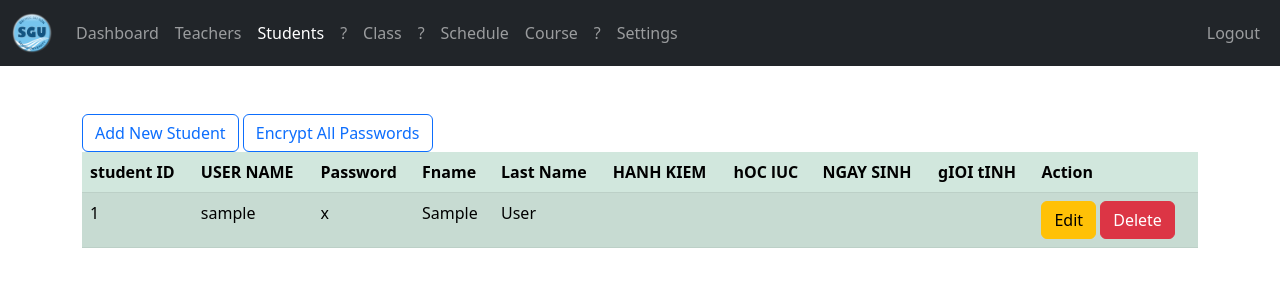
After one commit to omodtung/systemManageStudent, a PHP site: page /admin/studentUI.php in a window 1280 px wide. The commit adds this page. Shown: the top 300 px of the page. Run offline with PHP 8.4, Linux system fonts and the light colour scheme; the visitor is signed in with stand-in values (Sample User, id 1); tables that the repository leaves empty or names only in its code hold one stand-in row (values such as "Sample post"); data that the repository does not hold is empty.

Commit message:
studentUI AND getListStudent

```diff
--- a/DB_connection.php
+++ b/DB_connection.php
@@ -3,7 +3,7 @@
 $sName = "localhost";
 $uName = "root";
 $pass  = "";
-$db_name = "test";
+$db_name = "test2";
 
 try {
 	$conn = new PDO("mysql:host=$sName;dbname=$db_name", $uName, $pass);
--- /dev/null
+++ b/admin/data/student.php
@@ -0,0 +1,18 @@
+<?php
+
+
+function getAllStudents($conn){
+   $sql = "SELECT * FROM students";
+   $stmt = $conn->prepare($sql);
+   $stmt->execute();
+
+   if ($stmt->rowCount() >= 1) {
+     $students = $stmt->fetchAll();
+     return $students;
+   }else {
+   	return 0;
+   }
+}
+
+
+ ?>
--- a/admin/inc/navBar.php
+++ b/admin/inc/navBar.php
@@ -18,7 +18,7 @@
           <a class="nav-link" href="teacherUI.php">Teachers</a>
         </li>
         <li class="nav-item">
-          <a class="nav-link" href="#contact">Students</a>
+          <a class="nav-link" href="studentUI.php">Students</a>
         </li>
         <li class="nav-item">
           <a class="nav-link" href="#contact">?</a>
--- a/admin/index.php
+++ b/admin/index.php
@@ -23,7 +23,7 @@ if (isset($_SESSION['admin_id']) && isset($_SESSION['role'])) {
 
         <body >
             <?php
-            include "inc/navbar.php";
+            include "inc/navBar.php";
             ?>
             <div class="container mt-6">
                 <div class="container text-center">
--- a/admin/req/teacher-edit.php
+++ b/admin/req/teacher-edit.php
@@ -16,6 +16,7 @@ if(isset($_SESSION['admin_id']) && isset($_SESSION['role']))
         $lname = $_POST['lname'];
         $uname = $_POST['uname'];
         $subjects = "";
+
         $grades = "";
         foreach ($_POST['subjects'] as $Subject) {
             $subjects .= $Subject;
--- /dev/null
+++ b/admin/studentUI.php
@@ -0,0 +1,118 @@
+<?php
+session_start();
+if (isset($_SESSION['admin_id']) && isset($_SESSION['role'])) {
+
+    if ($_SESSION['role'] = 'Admin') {
+        include "../DB_connection.php";
+        include "data/teacherAd.php";
+        include "data/subject.php";
+        include "data/grade.php";
+        include "data/student.php";
+        $teachers =   getAllTeachers($conn);
+$students = getAllStudents($conn);
+        //print_r($teachers);
+
+?>
+ <!DOCTYPE html>
+        <html lang="en">
+
+        <head>
+            <meta charset="UTF-8">
+            <meta name="viewport" content="width=device-width, initial-scale=1.0">
+            <title>Home - Su Pham Thuc Hanh High School</title>
+            <link rel="stylesheet" href="https://cdn.jsdelivr.net/npm/bootstrap@5.2.0/dist/css/bootstrap.min.css">
+            <link rel="stylesheet" href="..css/style.css">
+            <link rel="icon" href="..logo.png">
+            <script src="https://ajax.googleapis.com/ajax/libs/jquery/3.6.0/jquery.min.js"></script>
+            <link rel="stylesheet" href="https://cdnjs.cloudflare.com/ajax/libs/font-awesome/4.7.0/css/font-awesome.min.css">
+
+        </head>
+
+        <body>
+            <?php
+            include "inc/navBar.php";
+            if ($students != 0) {
+
+
+            ?>
+                <div class="container mt-5">
+                    <a href="siteStudentAdd.php" class="btn btn-outline-primary btn_add_teacher">Add New Student</a>
+                    <a href="./req/encryptpasswords.php" class="btn btn-outline-primary btn_encrypt">Encrypt All Passwords</a>
+                    <div class="table-responsive">
+                        <table class="table table-success table-striped n-table">
+                            <thead>
+                                <tr>
+
+                                    <th scope="col">student ID</th>
+                                    <th scope="col">USER NAME</th>
+                                    <th scope="col">Password</th>
+                                    <th scope="col">Fname</th>
+                                    <th scope="col">Last Name</th>
+                                    <th scope="col">HANH KIEM</th>
+                                    <th scope="col"> hOC lUC</th>
+                                    <th scope="col"> NGAY SINH </th>
+                                    <th scope="col"> gIOI tINH </th>
+                                    <th scope="col"> Action </th>
+
+
+                                </tr>
+                            </thead>
+                            <tbody>
+
+                                <?php foreach ($students as  $student) { ?>
+
+                                    <tr>
+                                        <!-- <th scope="row">1</th> -->
+                                        <td><?= $student['id'] ?></td>
+                                        <td><?=  $student['username'] ?></td>
+                                        <td><?=  $student['password'] ?></td>
+                                        <td><?=  $student['fname'] ?></td>
+                                        <td><?=  $student['lname'] ?></td>
+                                        <td><?=  $student['HanhKiem'] ?></td>
+                                        <td><?=  $student['HocLuc'] ?></td>
+                                        <td><?=  $student['NgaySinh'] ?></td>
+                                        <td><?=  $student['GioiTinh'] ?></td>
+                                        <td>
+                                            <a href="teacher-edit.php?idteach=<?= $teacher['id'] ?>" class="btn btn-warning">Edit</a>
+                                            <a href="" class="btn btn-danger">Delete</a>
+                                        </td>
+                                    </tr>
+
+
+                                <?php } ?>
+
+
+                            </tbody>
+                        </table>
+                    </div>
+                </div>
+            <?php } else { ?>
+
+                <div class="alert alert-success" role="alert">
+                    <h4 class="alert-heading">Well done!</h4>
+                    <p>Aww yeah, you successfully read this important alert message. This example text is going to run a bit longer so that you can see how spacing within an alert works with this kind of content.</p>
+                    <hr>
+                    <p class="mb-0">Whenever you need to, be sure to use margin utilities to keep things nice and tidy.</p>
+                </div>
+
+            <?php } ?>
+            <script src="https://cdn.jsdelivr.net/npm/bootstrap@5.2.0/dist/js/bootstrap.bundle.min.js"></script>
+
+            <script>
+                $(document).ready(function() {
+                    $("#navLinks li:nth-child(3) a").addClass('active')
+                });
+            </script>
+        </body>
+
+        </html>
+
+<?php
+    } else {
+        header("Location: ../login.php");
+        exit;
+    }
+} else {
+    header("Location: ../login.php");
+    exit;
+} ?>
--- a/admin/teacher-edit.php
+++ b/admin/teacher-edit.php
@@ -52,7 +52,7 @@ if (isset($_SESSION['admin_id']) && isset($_SESSION['role'])) {
 
     <body>
       <?php
-      include "inc/navbar.php";
+      include "inc/navBar.php";
       ?>
 
       <div class="container mt-5 pb-3">
```
